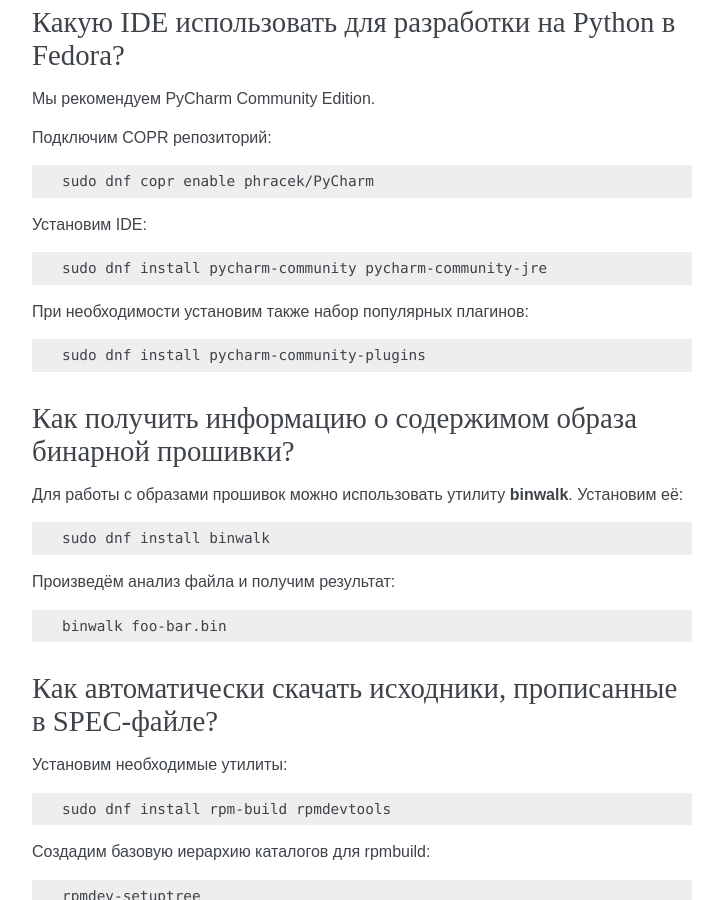
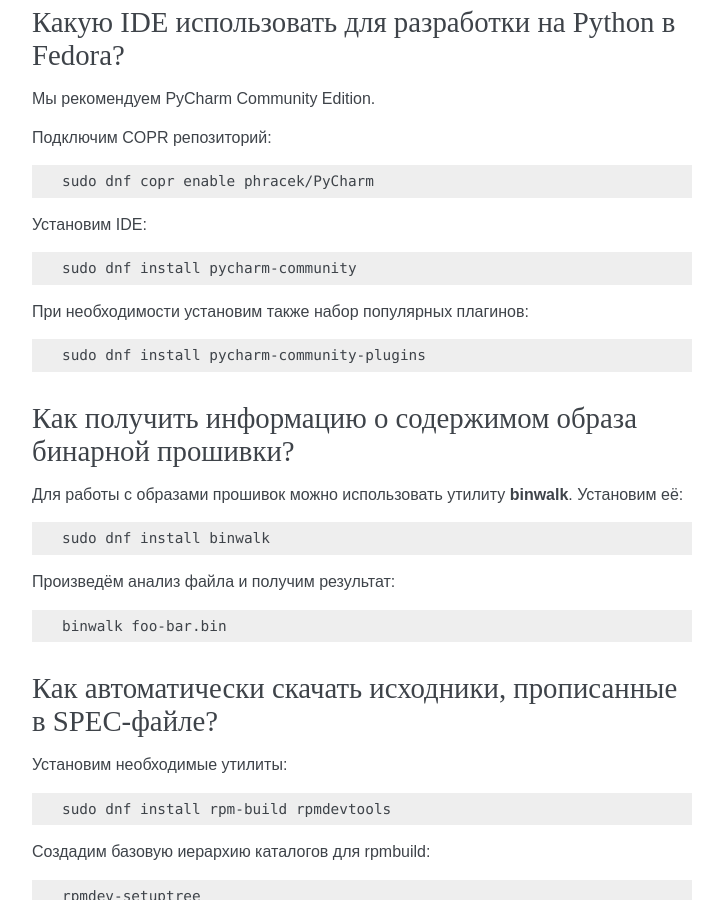
Before and after one commit to RussianFedora/FAQ, a Sphinx documentation site: the page built from source/development.rst, in a window 1280 px wide and 900 px high, scrolled down 12736 px. Shown: the whole window, without its empty margins (388-1111 px from the left). Built offline with Sphinx 7.4.7, drawn with Linux system fonts in a browser that asks for light colours; comment, search, counter and statistics services are not loaded.

Commit message:
Updated Python IDE question.

```diff
--- a/source/development.rst
+++ b/source/development.rst
@@ -709,7 +709,7 @@
 
 .. code-block:: text
 
-    sudo dnf install pycharm-community pycharm-community-jre
+    sudo dnf install pycharm-community
 
 При необходимости установим также набор популярных плагинов:
 
```
